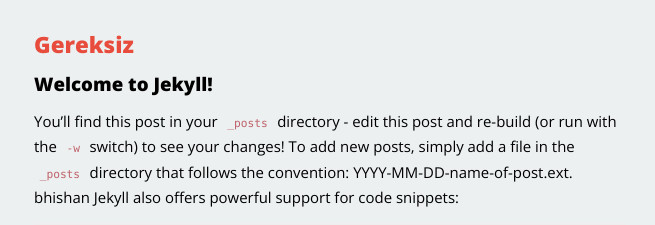
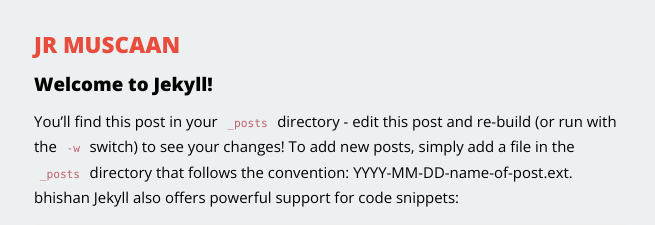
Before and after one commit to muskanlamsal/muskanlamsal.github.io, a Jekyll site: the page built from _posts/2014-03-19-welcome-to-jekyll.markdown, in a window 1280 px wide. Shown: the top 225 px of the page, without its empty margins (310-965 px from the left). Built offline with Jekyll 4.4.1, drawn with Linux system fonts in a browser that asks for light colours; Markdown is read by kramdown in place of the engine named in the settings.

Commit message:
Update _config.yml

```diff
--- a/_config.yml
+++ b/_config.yml
@@ -1,4 +1,4 @@
-name: "Gereksiz"
+name: "JR MUSCAAN"
 markdown: redcarpet
 highlighter: pygments
 permalink: :title
```
